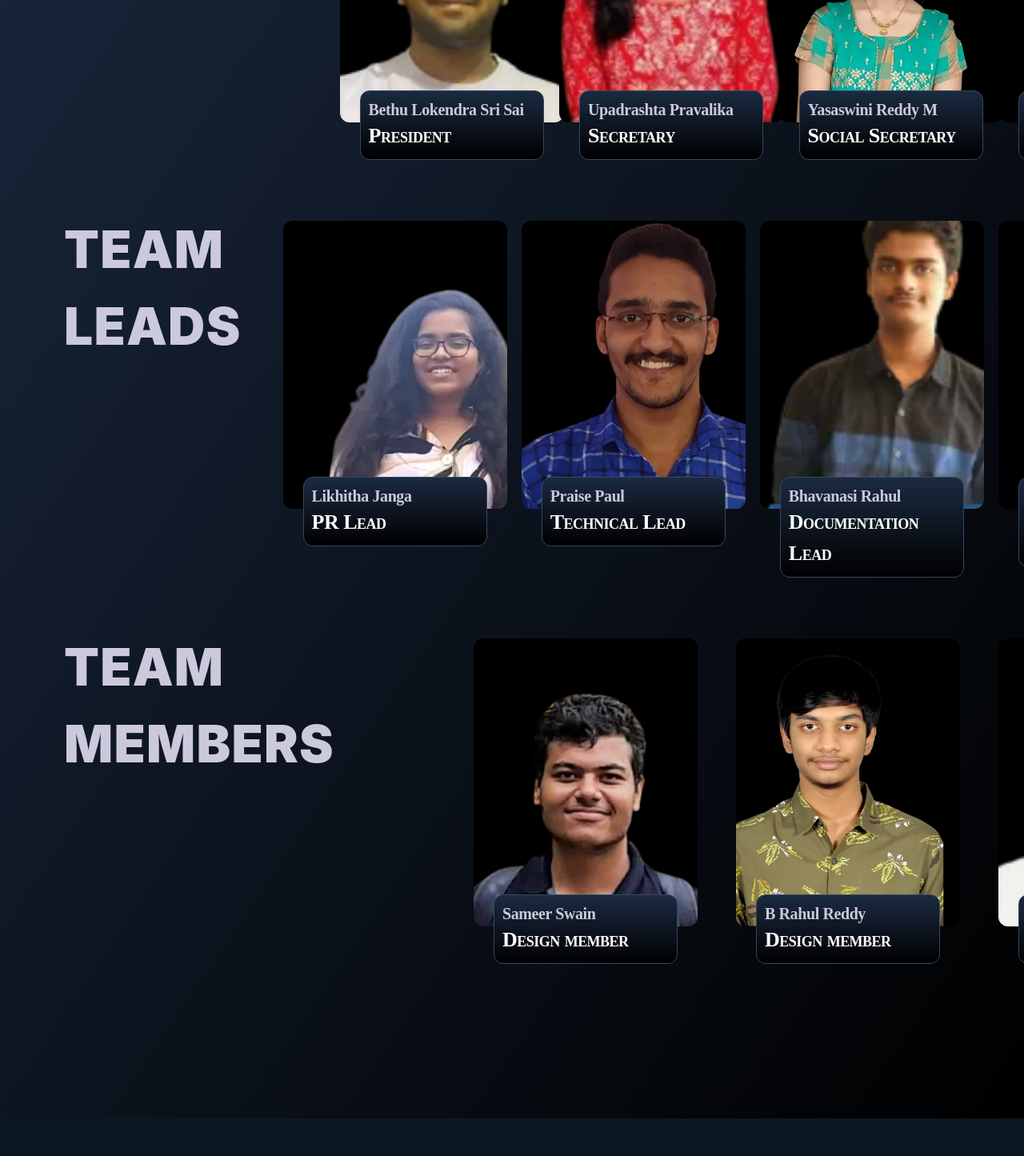
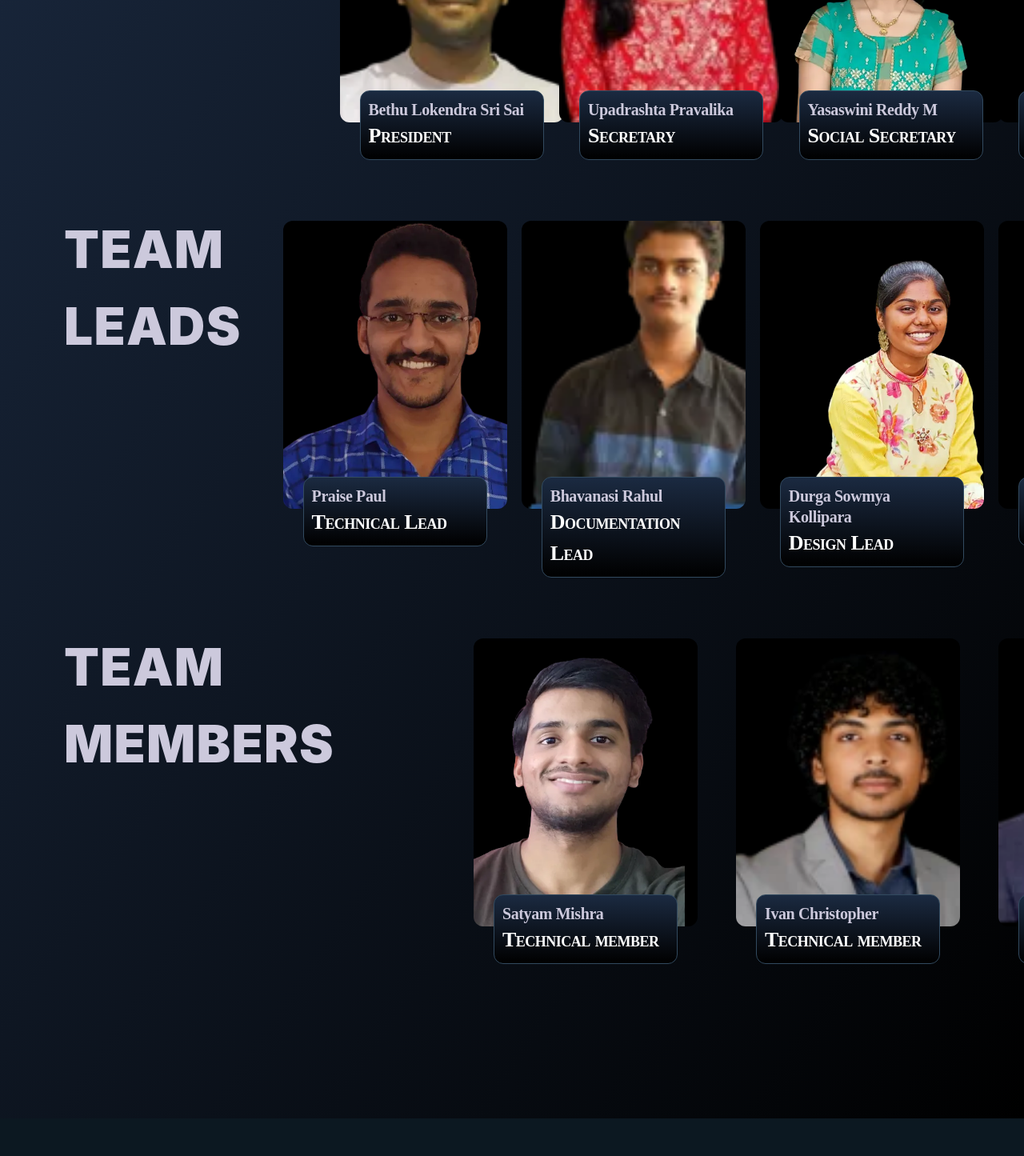
Before and after one commit to MSC-VITAP/MSC-Website, a React (Vite) app: page /team in a window 1280 px wide. Shown: the part 501-1946 px from the top of the page at 80% size. Built offline with nearby package versions, Linux system fonts and the light colour scheme; grey boxes are pictures that could not be loaded.

Commit message:
removed shuffling property

```diff
--- a/src/assets/teams/leads/index.jsx
+++ b/src/assets/teams/leads/index.jsx
@@ -18,12 +18,6 @@ const leadData = [
         img: Bhavanasi_Rahul
     },
     {
-        id: 3,
-        name: 'Abhinav Ramabhadran',
-        pos: 'Event Lead',
-        img: Abhinav_Ramabhadran
-    },
-    {
         id: 4,
         name: 'Durga Sowmya Kollipara',
         pos: 'Design Lead',
@@ -35,6 +29,12 @@ const leadData = [
         pos: 'PR Lead',
         img: Likhitha_Janga
     },
+    {
+        id: 3,
+        name: 'Abhinav Ramabhadran',
+        pos: 'Event Lead',
+        img: Abhinav_Ramabhadran
+    },
 ]
 
 export default leadData;
--- a/src/routes/Team.jsx
+++ b/src/routes/Team.jsx
@@ -11,12 +11,6 @@ import Teamscard from '../components/Teamscard';
 import adminData from '../assets/teams/admin';
 import memberData from '../assets/teams/members';
 import leadData from '../assets/teams/leads';
-
-
-// shuffling array to randomize the order of people in leads and members position
-const shuffle = arr => [...arr].sort(() => Math.random() - 0.5);
-const newleadData = shuffle(leadData);
-const newmemberData = shuffle(memberData);
 
 function Team() {
     const state = {
@@ -83,7 +77,7 @@ function Team() {
                                     lazyLoad
                                     style={{alignSelf: 'center'}}
                                 >
-                                    {newleadData.map((e) => {
+                                    {leadData.map((e) => {
                                         return (
                                             <Teamscard key={e.id} name={e.name} pos={e.pos} img={e.img} />
                                         );
@@ -104,7 +98,7 @@ function Team() {
                                     lazyLoad
                                     style={{alignSelf: 'center'}}
                                 >
-                                    {newmemberData.map((e) => {
+                                    {memberData.map((e) => {
                                         return (
                                             <Teamscard key={e.id} name={e.name} pos={e.pos} img={e.img} />
                                         );
```
